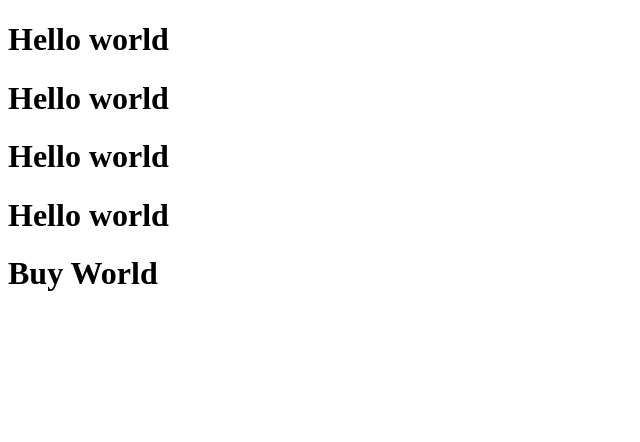
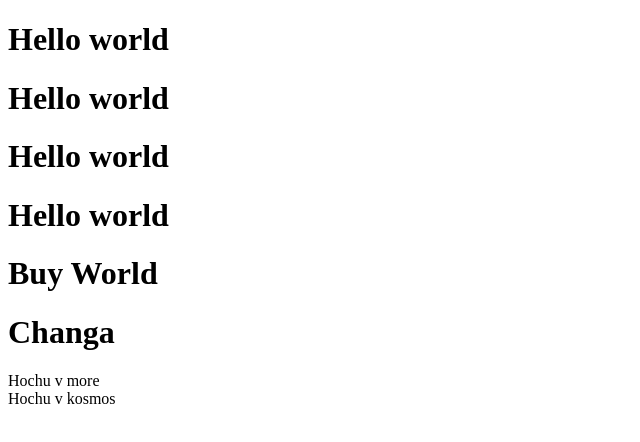
Before and after one commit to MadinaTadjidinova/my-first-app, a React (Create React App) app: page / in a window 1280 px wide. Shown: the top 442 px of the page, without its empty margins (0-640 px from the left). Built offline with nearby package versions, Linux system fonts and the light colour scheme.

Commit message:
Created file Hochu and Chunga

```diff
--- a/src/App.js
+++ b/src/App.js
@@ -1,7 +1,8 @@
 import React from "react";
 import HelloWorld from "./components/HelloWorld";
 import ByeWorld from "./components/ByeWorld"
-
+import Chunga from "./components/Chunga"
+import Hochu from "./components/Hochu";
 function App() {
   return (
     <div className="App">
@@ -10,6 +11,9 @@ function App() {
       <HelloWorld />
       <HelloWorld />
       <ByeWorld />
+      <Chunga />
+      <Hochu v="more" />
+      <Hochu v="kosmos" />
     </div>
   );
 }
--- a/src/components/Chunga.js
+++ b/src/components/Chunga.js
@@ -1,7 +1,7 @@
 import React from "react";
 
 function Chunga(){
-    return <h1>Chunga</h1>
+    return <h1>Changa</h1>
 }
 
 export default Chunga;
--- /dev/null
+++ b/src/components/Hochu.js
@@ -0,0 +1,7 @@
+import React from "react";
+
+function Hochu(props){
+    return <div>Hochu v {props.v}</div>
+}
+
+export default Hochu
```
